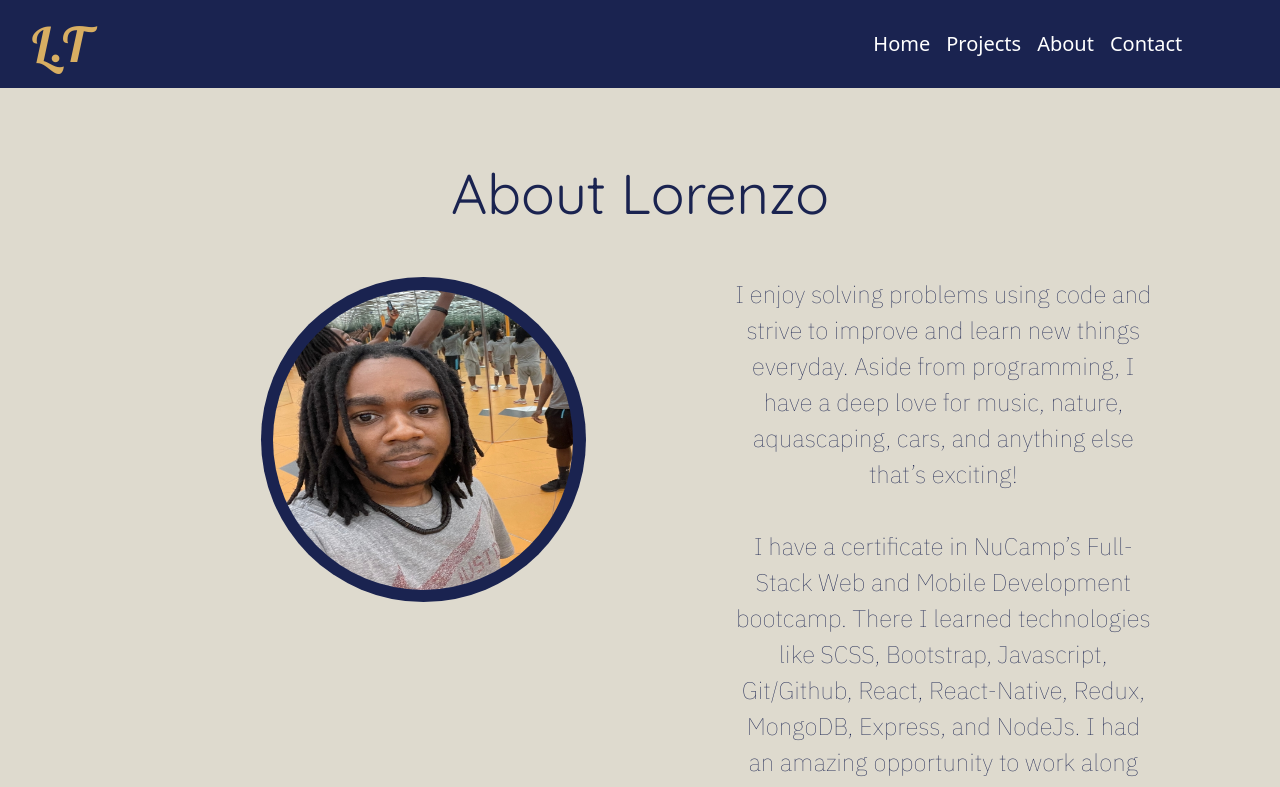
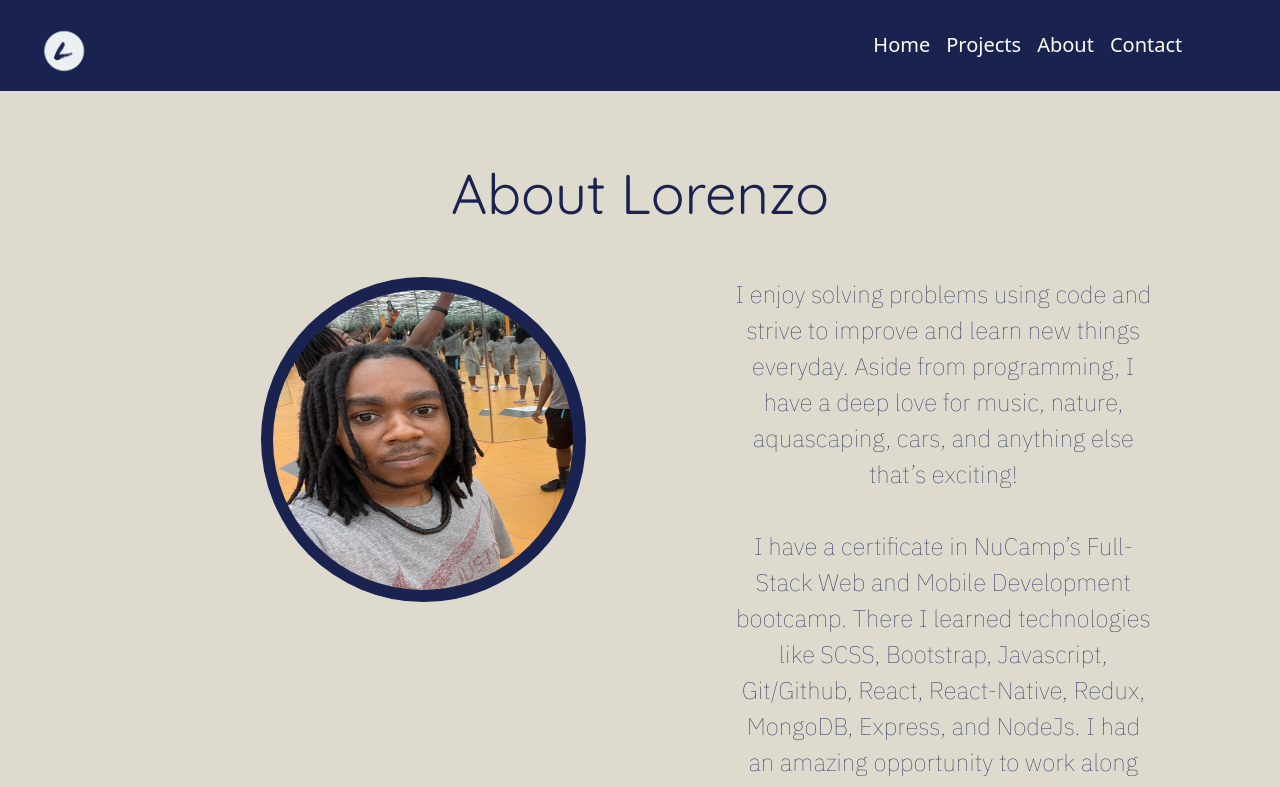
Before and after one commit to Renz757/React-Portfoilo, a React (Create React App) app: page /about in a window 1280 px wide. Shown: the top 787 px of the page. Built offline with nearby package versions, Linux system fonts and the light colour scheme.

Commit message:
Logo and Profile Image Improvements

```diff
--- a/src/components/AboutComponent.js
+++ b/src/components/AboutComponent.js
@@ -1,26 +1,20 @@
 import React from "react";
-import { About_Data } from "../shared/Product_Data";
 import { Grid } from "@mui/material";
 import { Link } from "react-router-dom";
+import profileImg from '../shared/src-images/profile-image.jpg'
+
 function About() {
 
-        const profileImage = About_Data.map(img => {
-            return (
-                <>
-                    <Grid item xs={12} md={7} key={img.id}>
-                        <div className="profilePictureContainer">
-                            <img className="profilePicture" src={img.image} alt={img.text} />
-                        </div>
-                    </Grid>
-                </>
-            )
-        });
     return (
         <>
             <div className='aboutSection'>
                 <h1>About Lorenzo</h1>
                 <Grid container spacing={2}>
-                        {profileImage}
+                    <Grid item xs={12} md={7}>
+                        <div className="profilePictureContainer">
+                            <img src={profileImg} className="profilePicture" alt='profile'/>
+                        </div>
+                    </Grid>
                     <Grid item xs={12} md={5}>
                         <p className="aboutTxt">I enjoy solving problems using code and strive to improve and learn new things everyday. Aside from programming, I have a deep love for music, nature, aquascaping, cars, and anything else that’s exciting!
                             <br></br>
--- a/src/components/HeaderComponent.js
+++ b/src/components/HeaderComponent.js
@@ -3,6 +3,7 @@ import { Component } from 'react';
 import MenuIcon from '@mui/icons-material/Menu';
 import { NavLink, Link } from 'react-router-dom';
 import { Offcanvas, OffcanvasHeader, OffcanvasBody } from 'reactstrap';
+import Logo from '../shared/src-images/Lorenzo-2.png'
 
 
 
@@ -28,7 +29,7 @@ class Header extends Component {
             <>
                 <nav className="navStyles navbar navbar-expand-lg row m-0 align-items-center" id="#home">
                     <div className="col-2 col-md-8 text-left mr-5 mr-lg-0">
-                        <Link to="/home" className="logo">L.T</Link>
+                        <Link to="/home" className="logo"><img className="logo-image" src={Logo} alt="logo"/></Link>
                     </div>
 
                     <div className="d-none d-lg-block col-md-4">
@@ -57,8 +58,8 @@ class Header extends Component {
                     toggle={this.toggleMenu}
                     className="offcanvas"
                 >
-                    <OffcanvasHeader toggle={this.toggleMenu}>
-                        <Link to='/home' onClick={this.toggleMenu} className="mobileLinkList logo">LT</Link>
+                    <OffcanvasHeader className="offcanvas-header" toggle={this.toggleMenu}>
+                        <Link to='/home' onClick={this.toggleMenu} className="mobileLinkList logo"><img className="logo-image" src={Logo} alt="logo"/></Link>
                     </OffcanvasHeader>
                     <OffcanvasBody>
                         <ul className="list-unstyled">
--- a/src/styles/_HeaderStyles.scss
+++ b/src/styles/_HeaderStyles.scss
@@ -10,6 +10,11 @@ body {
     margin-left: 20px;
     cursor: pointer;
     text-decoration: none;
+}
+
+.logo-image {
+    height: 65px;
+    width: 65px;
 }
 
 
@@ -78,6 +83,10 @@ body {
     background-color: $Background-Color;
 }
 
+.offcanvas-header {
+    background-color: $DarkBlue;
+}
+
 .mobileLinks {
     list-style-type: none;
     text-decoration: none;
```
Also changed, not shown: src/shared/src-images/Lorenzo-2.png (added), src/shared/src-images/profile-image.jpg (added). Lines whose indentation alone changed are shown as unchanged.
